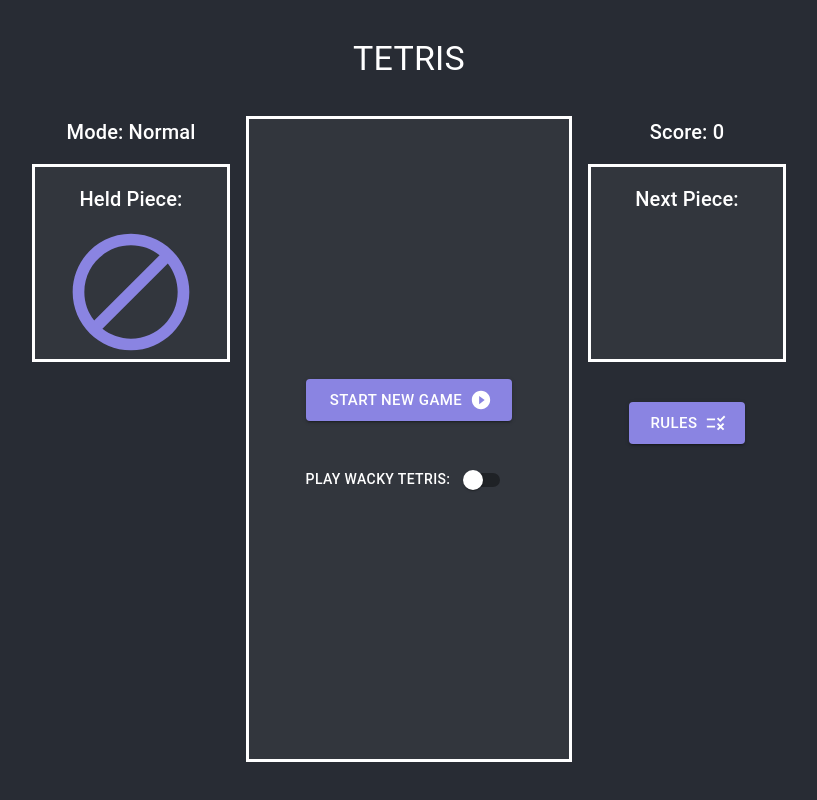
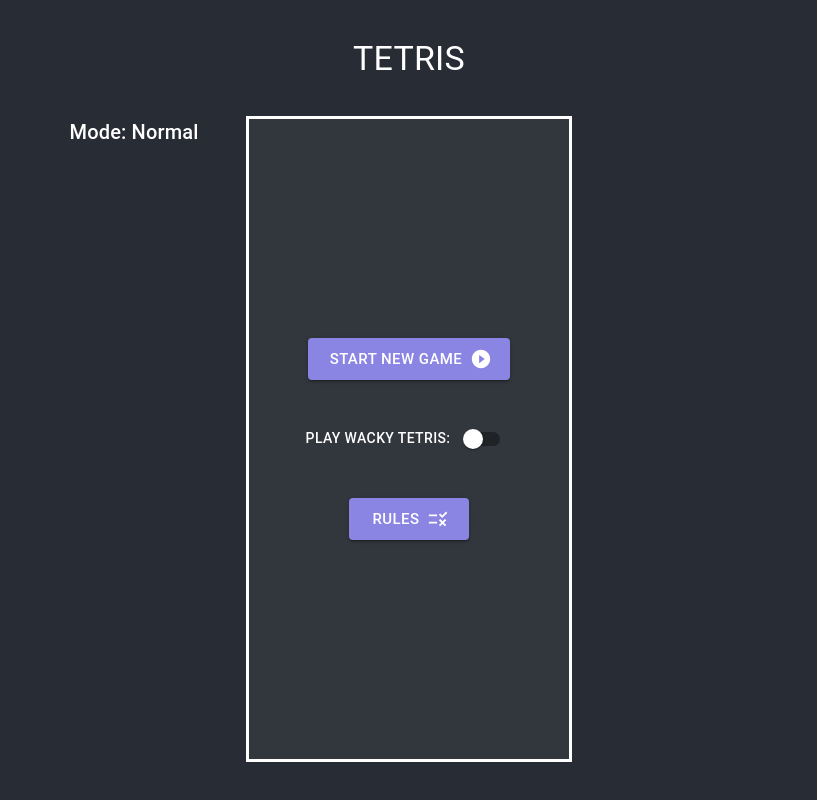
Before and after one commit to Annie0728/tetris, a React (Create React App) app: page / in a window 1280 px wide. Shown: the whole page, without its empty margins (231-1048 px from the left). Built offline with nearby package versions, Linux system fonts and the light colour scheme.

Commit message:
started on implementing hooks

```diff
--- a/src/App.js
+++ b/src/App.js
@@ -1,11 +1,7 @@
 import React, { useState } from "react";
 import './App.css';
-import HoldBox from "./Components/HoldBox";
 import Board from "./Components/Board";
-import PieceBox from "./Components/PieceBox";
-import Rules from "./Components/Rules";
-import { Typography, Box, Grid, Stack, Button, Tooltip } from '@mui/material';
-import RuleIcon from '@mui/icons-material/Rule';
+import { Typography, Box } from '@mui/material';
 import { ThemeProvider, createTheme } from '@mui/material/styles';
 
 const theme = createTheme({
@@ -31,58 +27,12 @@ const theme = createTheme({
 });
 
 function App() {
-  const [open, setOpen] = useState(false);
-  const handleOpen = () => {
-    setOpen(true);
-  };
-  const handleClose = () => {
-    setOpen(false);
-  };
-
-  const [score, setScore] = useState(0);
-
-  const [wacky, setWacky] = useState(false);
-  const handleWacky = (event) => {
-    setWacky(event.target.checked);
-  };
-
   return (
     <div className="App">
       <ThemeProvider theme={theme}>
         <Typography variant="h4" gutterBottom>TETRIS</Typography>
         <Box pt={3}>
-          <Grid container spacing={2}>
-            <Grid item>
-              <Stack spacing={2} justifyContent="center" alignItems="center">
-                <Typography variant="h6" gutterBottom>Mode: {wacky ? "Wacky" : "Normal"}</Typography>
-                <HoldBox wacky={wacky} />
-              </Stack>
-            </Grid>
-            <Grid item>
-              <Board score={score} setScore={setScore} wacky={wacky} handleWacky={handleWacky} />
-            </Grid>
-            <Grid item>
-              <Stack spacing={2} justifyContent="center" alignItems="center">
-                <Typography variant="h6" gutterBottom>Score: {score}</Typography>
-                <PieceBox />
-                <Tooltip title="How to play Tetris" arrow componentsProps=
-                  {{
-                    tooltip: {
-                      sx: {
-                        bgcolor: 'primary.hover',
-                        '& .MuiTooltip-arrow': {
-                          color: 'primary.hover',
-                        },
-                      },
-                    },
-                  }}
-                >
-                  <Button variant="contained" size="large" endIcon={<RuleIcon />} onClick={() => handleOpen()}>Rules</Button>
-                </Tooltip>
-              </Stack>
-            </Grid>
-          </Grid>
-          <Rules open={open} handleClose={handleClose} />
+          <Board />
         </Box>
       </ThemeProvider>
     </div>
--- a/src/Components/Board.js
+++ b/src/Components/Board.js
@@ -1,26 +1,63 @@
 import React, { useState } from "react";
+import HoldBox from "./HoldBox";
+import PieceBox from "./PieceBox";
+import Rules from "./Rules";
 import Wacky from "./Wacky";
 import Tetris from "./Tetris";
-import { Box, Stack, Button } from '@mui/material';
+import { Typography, Box, Grid, Stack, Button, Tooltip } from '@mui/material';
+import RuleIcon from '@mui/icons-material/Rule';
 import PlayCircleFilledWhiteIcon from '@mui/icons-material/PlayCircleFilledWhite';
-import { buildBoard } from "../Util/TetrisHelp";
 import { useGameOver } from "../Hooks/useGameOver";
+import { useBoard } from "../Hooks/useBoard";
 import { usePlayer } from "../Hooks/usePlayer";
-import { useBoard } from "../Hooks/useBoard";
+import { useStats } from "../Hooks/useStats";
+import { useWacky } from "../Hooks/useWacky";
 
 function Board(props) {
   const rows = 20;
   const columns = 10;
 
+  const [wacky, setWacky, resetWacky] = useWacky();
   const [gameOver, setGameOver, resetGameOver] = useGameOver();
   const [board, setBoard] = useBoard(rows, columns);
+  //const [player, setPlayer, resetPlayer] = usePlayer(wacky);
+  const [stats, addLinesMade] = useStats();
 
   const startGame = () => {
     resetGameOver();
   };
 
+  const handleWacky = (event) => {
+    setWacky(event.target.checked);
+  };
+
+  const [openRules, setOpenRules] = useState(false);
+  const handleOpenRules = () => {
+    setOpenRules(true);
+  };
+  const handleCloseRules = () => {
+    setOpenRules(false);
+  };
+
   return (
     <div className="Board">
+      <Grid container spacing={2}>
+        <Grid item>
+          <Stack spacing={2} justifyContent="center" alignItems="center">
+            <Typography variant="h6" gutterBottom>Mode: {wacky ? "Wacky" : "Normal"}</Typography>
+            {!gameOver ?
+              <HoldBox wacky={wacky} />
+                :
+              <Box
+                height = '20vh'
+                width = '20vh'
+                gap={4}
+                p={2}
+              />
+            }
+          </Stack>
+        </Grid>
+        <Grid item>
           <Box
             height = '80vh'
             width = '40vh'
@@ -39,15 +76,64 @@ function Board(props) {
                 alignItems="center"
                 justifyContent="center"
               >
-            <Stack spacing={5}>
-              <Button variant="contained" size="large" endIcon={<PlayCircleFilledWhiteIcon />} onClick={startGame}>Start New Game</Button>
-              <Wacky wacky={props.wacky} handleWacky={props.handleWacky} />
+                <Stack spacing={5} alignItems="center">
+                  <Button
+                    variant="contained"
+                    size="large"
+                    endIcon={<PlayCircleFilledWhiteIcon />}
+                    onClick={startGame}
+                  >
+                    Start New Game
+                  </Button>
+                  <Wacky wacky={wacky} handleWacky={handleWacky} />
+                  <Tooltip title="How to play Tetris" arrow componentsProps=
+                    {{
+                      tooltip: {
+                        sx: {
+                          bgcolor: 'primary.hover',
+                          '& .MuiTooltip-arrow': {
+                            color: 'primary.hover',
+                          },
+                        },
+                      },
+                    }}
+                  >
+                    <Button
+                      variant="contained"
+                      size="large"
+                      endIcon={<RuleIcon />}
+                      onClick={() => handleOpenRules()}
+                      sx={{ width: '120px'}}
+                    >
+                      Rules
+                    </Button>
+                  </Tooltip>
                 </Stack>
               </Box>
             ) : (
-          <Tetris rows={rows} columns={columns} wacky={props.wacky} board={board} />
+              <Tetris rows={rows} columns={columns} wacky={wacky} board={board} />
             )}
           </Box>
+        </Grid>
+        <Grid item>
+          <Stack spacing={2} justifyContent="center" alignItems="center">
+            {!gameOver ?
+              <div>
+                <Typography variant="h6" gutterBottom>Score: {stats.score}</Typography>
+                <PieceBox />
+              </div>
+                :
+              <Box
+                height = '20vh'
+                width = '20vh'
+                gap={4}
+                p={2}
+              />
+            }
+          </Stack>
+        </Grid>
+      </Grid>
+      <Rules openRules={openRules} handleCloseRules={handleCloseRules} />
     </div>
   );
 }
--- a/src/Components/HoldBox.js
+++ b/src/Components/HoldBox.js
@@ -1,8 +1,12 @@
-import React, { useState } from "react";
-import { Box, Typography } from '@mui/material';
+import React from "react";
+import Block from "./Block";
+import { Box, Stack, Typography } from '@mui/material';
 import BlockIcon from '@mui/icons-material/Block';
+import { buildBoard, transferToBoard } from '../Util/TetrisHelp';
 
 function HoldBox(props) {
+  let board = buildBoard(4, 4);
+
   return (
     <div className="PieceBox">
       <Box
@@ -15,8 +19,25 @@ function HoldBox(props) {
           bgcolor: 'board_background.main'
         }}
       >
-        <Typography variant="h6" gutterBottom>Held Piece:</Typography>
-        {props.wacky ? null : <BlockIcon sx={{ fontSize: 140, color: '#8A84E2' }} />}
+        <Stack alignItems="center">
+          <Typography variant="h6" gutterBottom>Held Piece:</Typography>
+          {props.wacky ?
+            <Box
+              height = '15vh'
+              width = '15vh'
+              sx={{
+                display: 'grid',
+                gridTemplateRows: 'repeat(4, 1fr)',
+                gridTemplateColumns: 'repeat(4, 1fr)',
+                gap: '1px'
+              }}
+            >
+              {board.map(row => row.map((block, x) => <Block key={x} type={block[0]} />))}
+            </Box>
+            :
+           <BlockIcon sx={{ fontSize: 140, color: '#8A84E2' }} />
+          }
+        </Stack>
       </Box>
     </div>
   );
--- a/src/Components/PieceBox.js
+++ b/src/Components/PieceBox.js
@@ -1,7 +1,11 @@
-import React, { useState } from "react";
-import { Box, Typography } from '@mui/material';
+import React from "react";
+import Block from "./Block";
+import { Box, Stack, Typography } from '@mui/material';
+import { buildBoard, transferToBoard } from '../Util/TetrisHelp';
 
-function PieceBox() {
+function PieceBox(props) {
+  let board = buildBoard(4, 4);
+
   return (
     <div className="PieceBox">
       <Box
@@ -15,10 +19,24 @@ function PieceBox() {
           bgcolor: 'board_background.main'
         }}
       >
-        <Typography variant="h6" gutterBottom>Next Piece:</Typography>
+        <Stack alignItems="center">
+          <Typography variant="h6" gutterBottom>Next Piece:</Typography>
+          <Box
+            height = '15vh'
+            width = '15vh'
+            sx={{
+              display: 'grid',
+              gridTemplateRows: 'repeat(4, 1fr)',
+              gridTemplateColumns: 'repeat(4, 1fr)',
+              gap: '1px'
+            }}
+          >
+            {board.map(row => row.map((block, x) => <Block key={x} type={block[0]} />))}
+          </Box>
+        </Stack>
       </Box>
     </div>
   );
 }
 
-export default PieceBox;
+export default React.memo(PieceBox);
--- a/src/Components/Rules.js
+++ b/src/Components/Rules.js
@@ -49,8 +49,8 @@ function Rules(props) {
 
   return (
     <Dialog
-      open = {props.open}
-      onClose = {props.handleClose}
+      open = {props.openRules}
+      onClose = {props.handleCloseRules}
       TransitionComponent = {Transition}
       keepMounted
     >
--- /dev/null
+++ b/src/Hooks/useStats.js
@@ -0,0 +1,18 @@
+import { useState, useCallback } from "react";
+
+const buildStats = () => ({
+  score: 0,
+  level: 1,
+  linesMade: 0,
+  linesPerLevel: 10
+});
+
+export function useStats() {
+  const [stats, setStats] = useState(buildStats());
+
+  const addLinesMade = useCallback(() => {
+
+  }, []);
+
+  return [stats, addLinesMade];
+}
--- /dev/null
+++ b/src/Hooks/useWacky.js
@@ -0,0 +1,11 @@
+import { useState, useCallback } from "react";
+
+export function useWacky() {
+  const [wacky, setWacky] = useState(false);
+
+  const resetWacky = useCallback(() => {
+    setWacky(false);
+  }, []);
+
+  return [wacky, setWacky, resetWacky];
+}
--- a/src/Util/TetrisHelp.js
+++ b/src/Util/TetrisHelp.js
@@ -1,5 +1,20 @@
 const buildBoard = (rows, columns) => {
-  return Array.from(Array(rows), () => new Array(columns).fill([0, 'empty']));
+  return Array.from(Array(rows), () => new Array(columns).fill([0, false]));
 };
 
-export {buildBoard};
+const transferToBoard = (className, isOccupied, position, board, shape) => {
+  shape.forEach((row, y) => {
+    row.forEach((block, x) => {
+      if (block) {
+        const occupied = isOccupied;
+        const _y = y + position.row;
+        const _x =  x + position.column;
+        board[_y][_x] = [className, occupied]
+      }
+    })
+  });
+
+  return board;
+};
+
+export {buildBoard, transferToBoard};
```
Also changed, not shown: src/Components/Tetromino.js (+12 -0 lines), src/Hooks/usePlayer.js (+23 -14 lines), 1 other file (tests, documents, lock files or other folders). Lines whose indentation alone changed are shown as unchanged.
